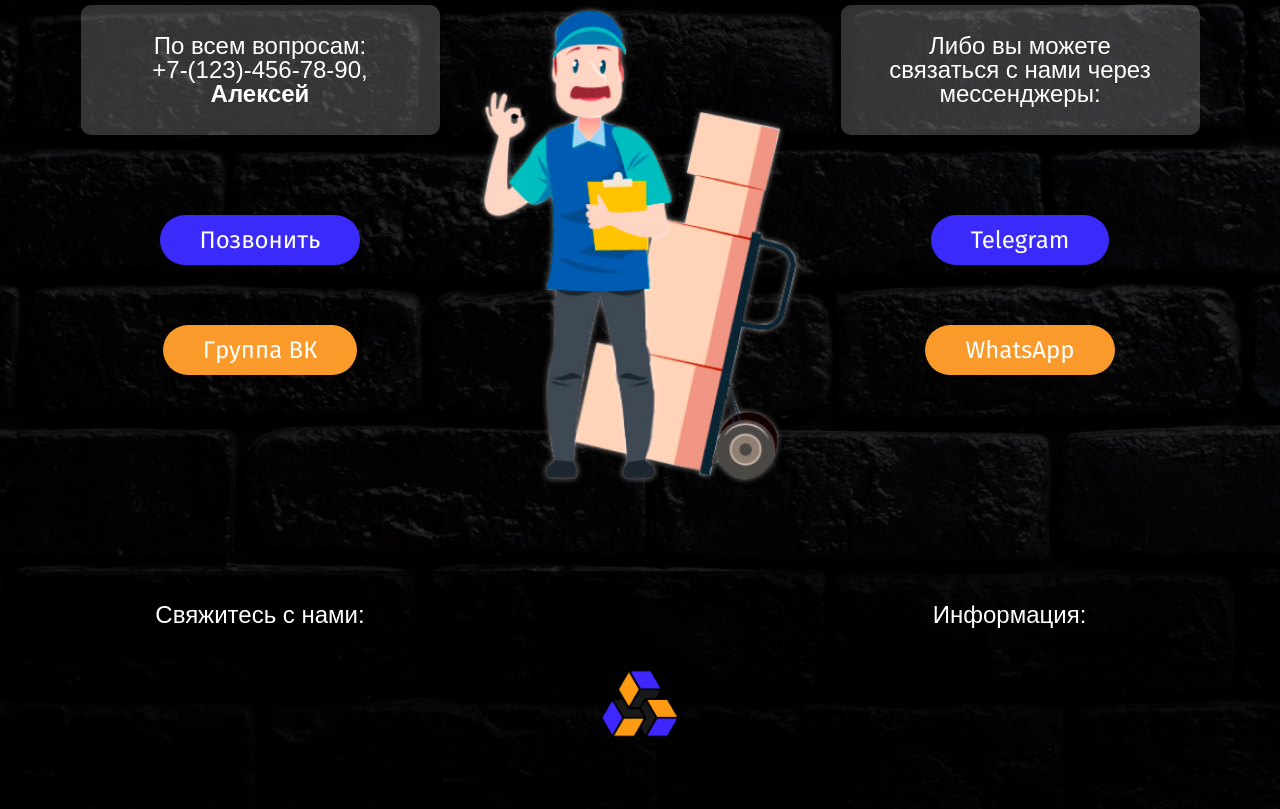
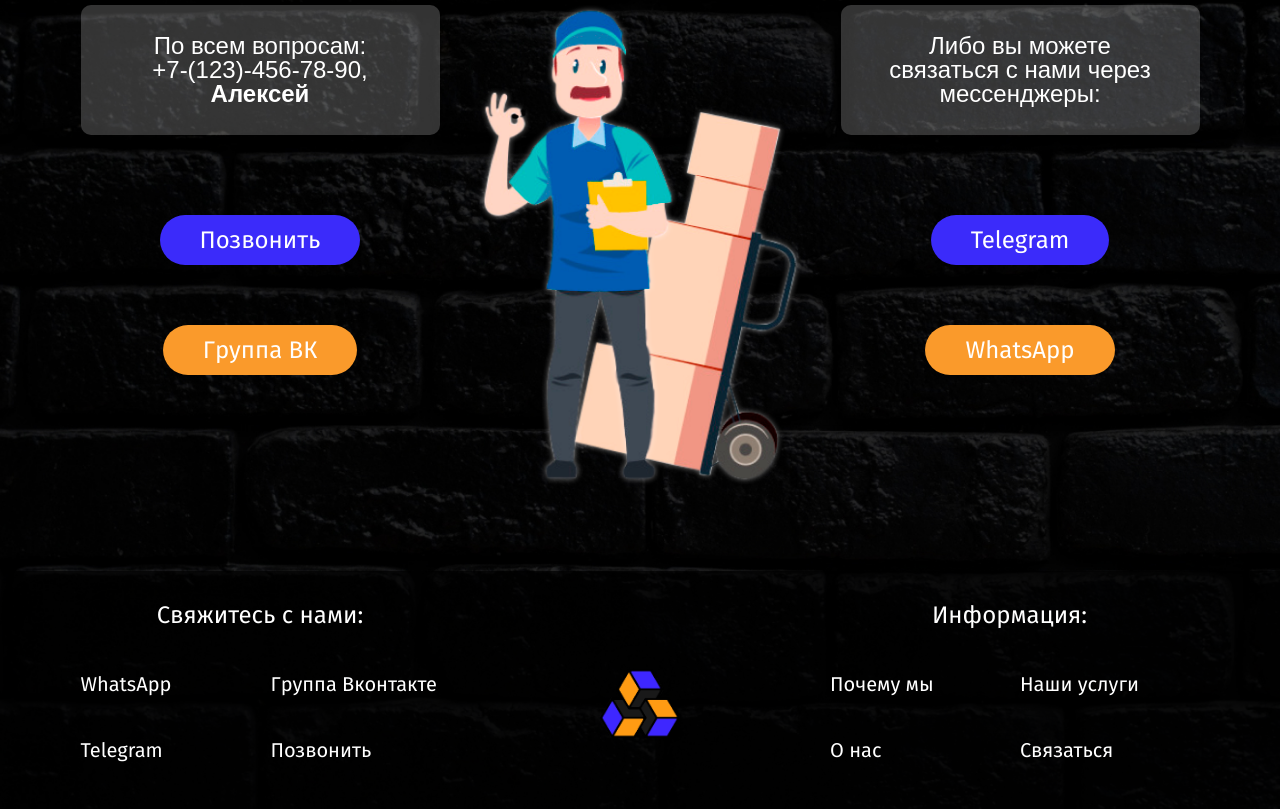
Before and after one commit to Cawywa/Cawywa.github.io, a plain HTML site: page otherProject/index.html in a window 1280 px wide. Shown: the part 3546-4355 px from the top of the page. Drawn offline with Linux system fonts and the light colour scheme; a web font is replaced by a local one.

Commit message:
Заверстал сайт, исправил ссылки

```diff
--- a/otherProject/css/style.css
+++ b/otherProject/css/style.css
@@ -10,7 +10,7 @@
 h1 {
    font-family: 'Colonna MT', Arial, sans-serif;
 }
-.menu__item, .button {
+.menu__item, .button, .footer {
     font-family: 'Fira Sans', sans-serif;
 }
 .text {
@@ -41,7 +41,7 @@
     box-shadow: 1px 1px 10px #fff;
 }
 a:visited {
-    color: #fff!important;
+    color: #fff;
 }
 .title {
     font-size: 56px;
@@ -459,6 +459,10 @@
 .contacts__image>img {
     max-width: 90%;
 }
+
+/*====================================*/
+/*===============Футер================*/
+/*====================================*/
 .footer {
     background: rgba(0,0,0,0.7);
     position: relative;
@@ -474,6 +478,9 @@
 .footer__column {
     font-size: 20px;
     margin-bottom: 46px;
+}
+.footer__column a {
+    color: #fff;
 }
 .footer__contacts-title, .footer__info-title {
     text-align: center;
```
